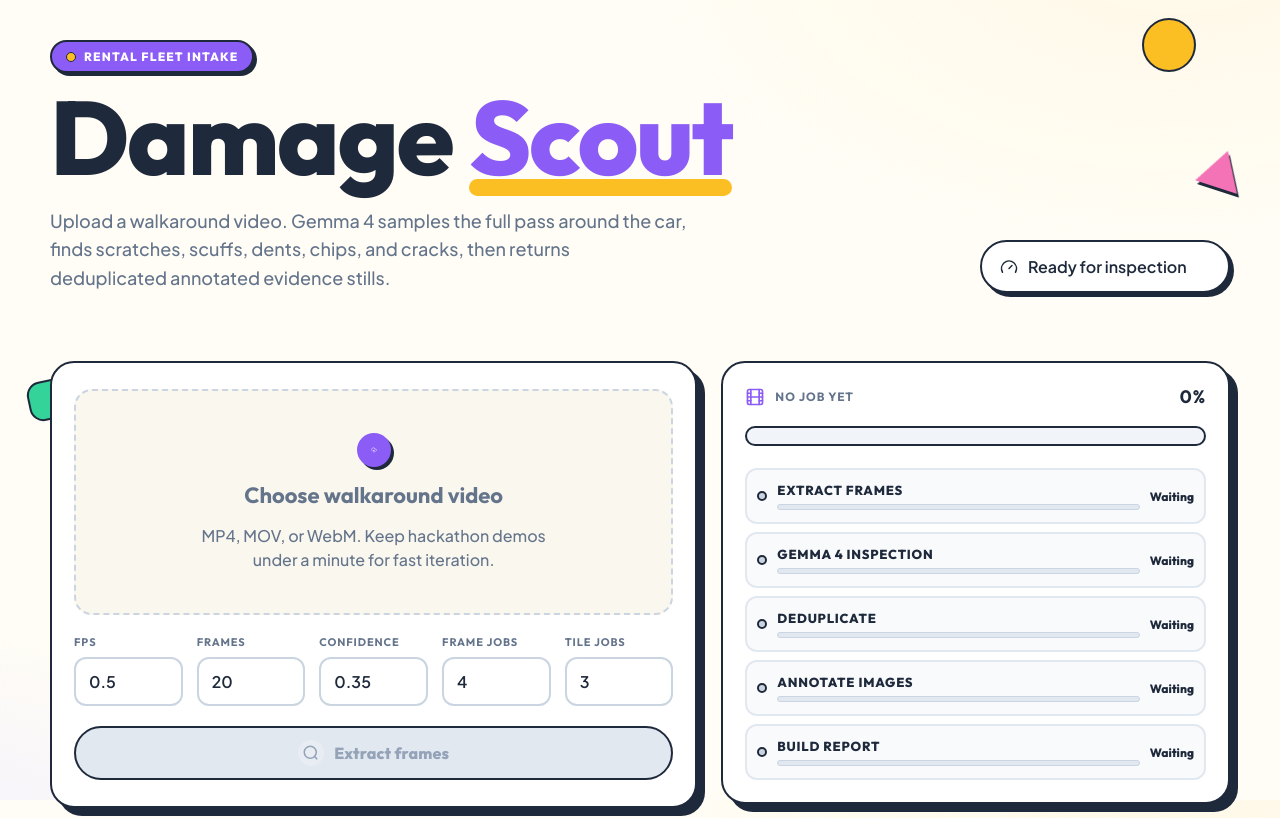
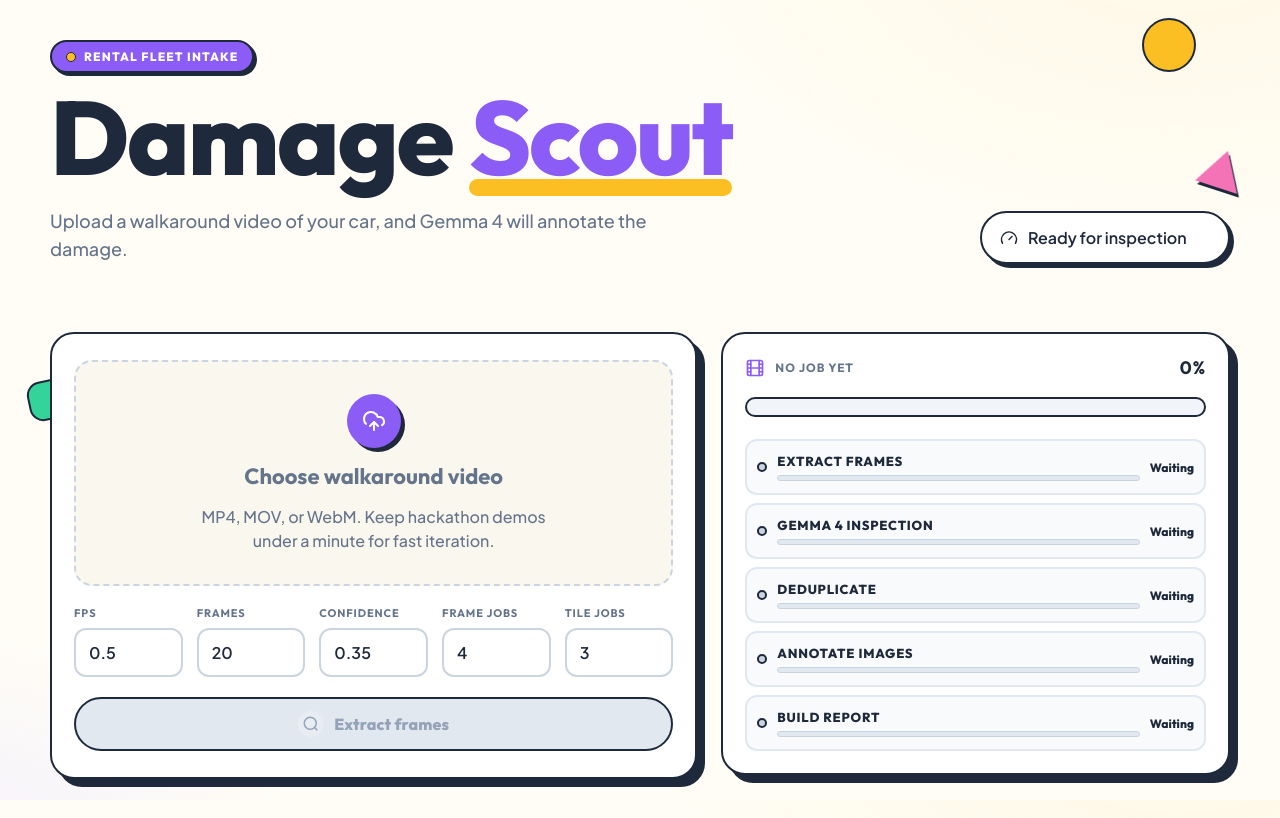
Before and after one commit to am-will/gemma-demos, a React (Vite) app in the folder car-damage/: page / in a window 1280 px wide. Shown: the top 818 px of the page. Built offline with nearby package versions, Linux system fonts and the light colour scheme.

Commit message:
Simplify damage report summary

```diff
--- a/car-damage/src/main.jsx
+++ b/car-damage/src/main.jsx
@@ -153,7 +153,7 @@
         <div>
           <p className="eyebrow">Rental fleet intake</p>
           <h1>Damage <span className="pop">Scout</span></h1>
-          <p className="lede">Upload a walkaround video. Gemma 4 samples the full pass around the car, finds scratches, scuffs, dents, chips, and cracks, then returns deduplicated annotated evidence stills.</p>
+          <p className="lede">Upload a walkaround video of your car, and Gemma 4 will annotate the damage.</p>
         </div>
         <div className={`status ${statusTone}`}>
           <Gauge size={18} />
@@ -176,7 +176,7 @@
               />
             ) : null}
             <span className="dropOverlay">
-              <UploadCloud className="dropIcon" size={34} />
+              <UploadCloud className="dropIcon" size={54} />
               <strong>{file ? file.name : "Choose walkaround video"}</strong>
               <span>{file ? `${formatBytes(file.size)} selected` : "MP4, MOV, or WebM. Keep hackathon demos under a minute for fast iteration."}</span>
             </span>
@@ -286,12 +286,10 @@
             <div className="reportHeader">
               <div>
                 <p className="reportKicker">{report.sourceVideo || "Uploaded video"}</p>
-                <h3>{report.summary?.headline || "Damage inspection complete."}</h3>
+                <h3>{report.summary?.headline || `Found ${report.totalDamageItems} unique damage candidate${report.totalDamageItems === 1 ? "" : "s"}`}</h3>
               </div>
               <div className="reportStats">
                 <Stat label="Damage items" value={report.totalDamageItems} />
-                <Stat label="Images tagged" value={report.imagesWithDamage} />
-                <Stat label="Sampled" value={report.sampledFrames} />
               </div>
             </div>
 
--- a/car-damage/src/styles.css
+++ b/car-damage/src/styles.css
@@ -273,11 +273,11 @@
 }
 
 .dropIcon {
-  padding: 14px;
+  padding: 15px;
   border-radius: 9999px;
   background: var(--accent);
   color: #fff;
-  box-shadow: 3px 3px 0 0 var(--ink);
+  box-shadow: 4px 4px 0 0 var(--ink);
 }
 
 .drop strong { font-size: 22px; font-weight: 700; }
@@ -853,7 +853,8 @@
 
 .reportStats {
   display: grid;
-  grid-template-columns: repeat(3, minmax(0, 1fr));
+  grid-template-columns: minmax(180px, 240px);
+  justify-content: end;
   gap: 12px;
 }
 
@@ -1019,6 +1020,11 @@
   .reportHeader {
     grid-template-columns: 1fr;
   }
+
+  .reportStats {
+    grid-template-columns: 1fr;
+    justify-content: stretch;
+  }
 }
 
 @media (max-width: 860px) {
```
Also changed, not shown: 1 other file (tests, documents, lock files or other folders).
